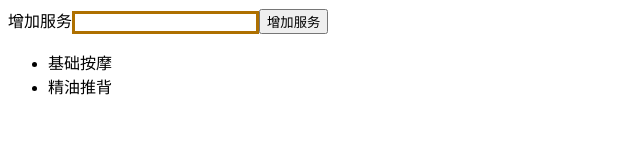
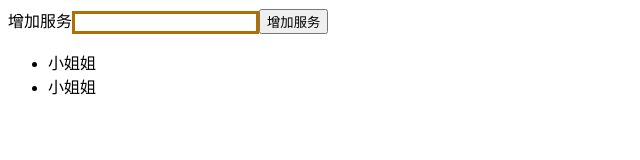
Before and after one commit to cjiao100/react-study, a React (Create React App) app in the folder demo01/: page / in a window 1280 px wide. Shown: the top 160 px of the page, without its empty margins (0-640 px from the left). Built offline with nearby package versions, Linux system fonts and the light colour scheme.

Commit message:
组件拆分

```diff
--- a/demo01/src/Xiaojiejie.js
+++ b/demo01/src/Xiaojiejie.js
@@ -2,10 +2,11 @@
  * @Author: cjiao100
  * @Date: 2019-09-30 14:46:16
  * @LastEditors: cjiao100
- * @LastEditTime: 2019-09-30 20:24:38
+ * @LastEditTime: 2019-09-30 20:41:39
  * @Description: Do not edit
  */
 import React, { Component, Fragment } from 'react'
+import XiaojiejieItem from './XiaojiejieItem'
 import './style.css'
 
 class Xiaojiejie extends Component {
@@ -36,12 +37,9 @@ class Xiaojiejie extends Component {
         <ul>
           {this.state.list.map((item, index) => {
             return (
-              <li
-                key={index + item}
-                onClick={this.deleteList.bind(this, index)}
-                // 解析HTML
-                dangerouslySetInnerHTML={{ __html: item }}
-              />
+              <div key={index + item}>
+                <XiaojiejieItem />
+              </div>
             )
           })}
         </ul>
--- /dev/null
+++ b/demo01/src/XiaojiejieItem.js
@@ -0,0 +1,16 @@
+/*
+ * @Author: cjiao100
+ * @Date: 2019-09-30 20:32:57
+ * @LastEditors: cjiao100
+ * @LastEditTime: 2019-09-30 20:34:21
+ * @Description: Do not edit
+ */
+import React, { Component } from 'react'
+
+class XiaojiejieItem extends Component {
+  render() {
+    return <li>小姐姐</li>
+  }
+}
+
+export default XiaojiejieItem
```
Also changed, not shown: demo01/src/text.js (added, +17 -0 lines).
